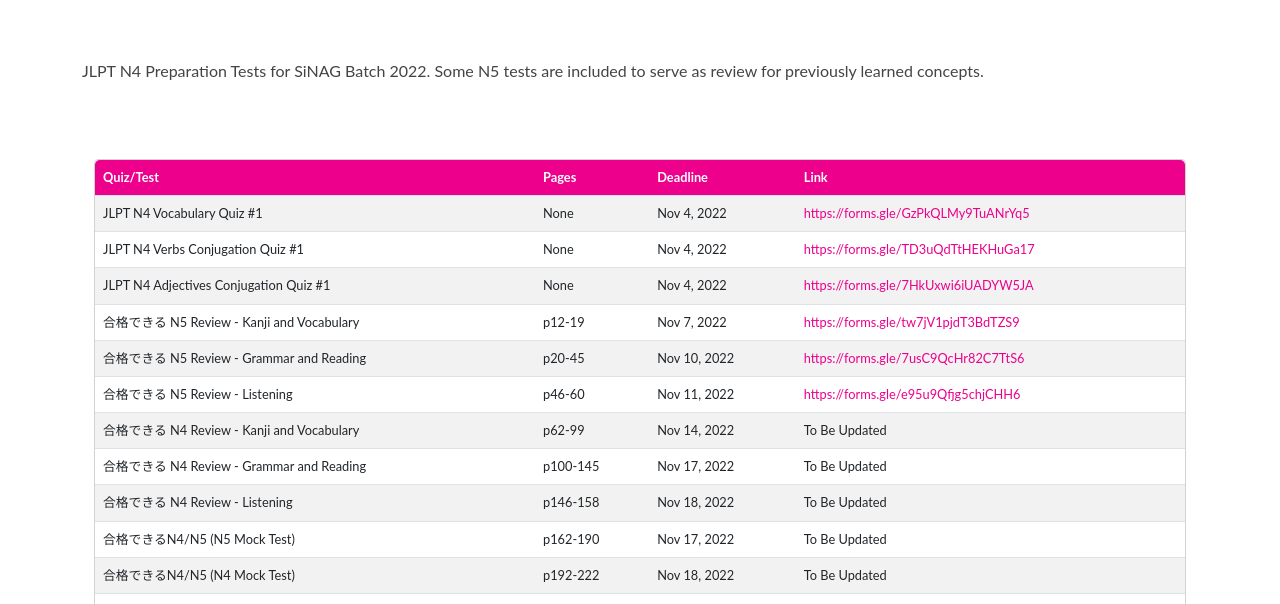
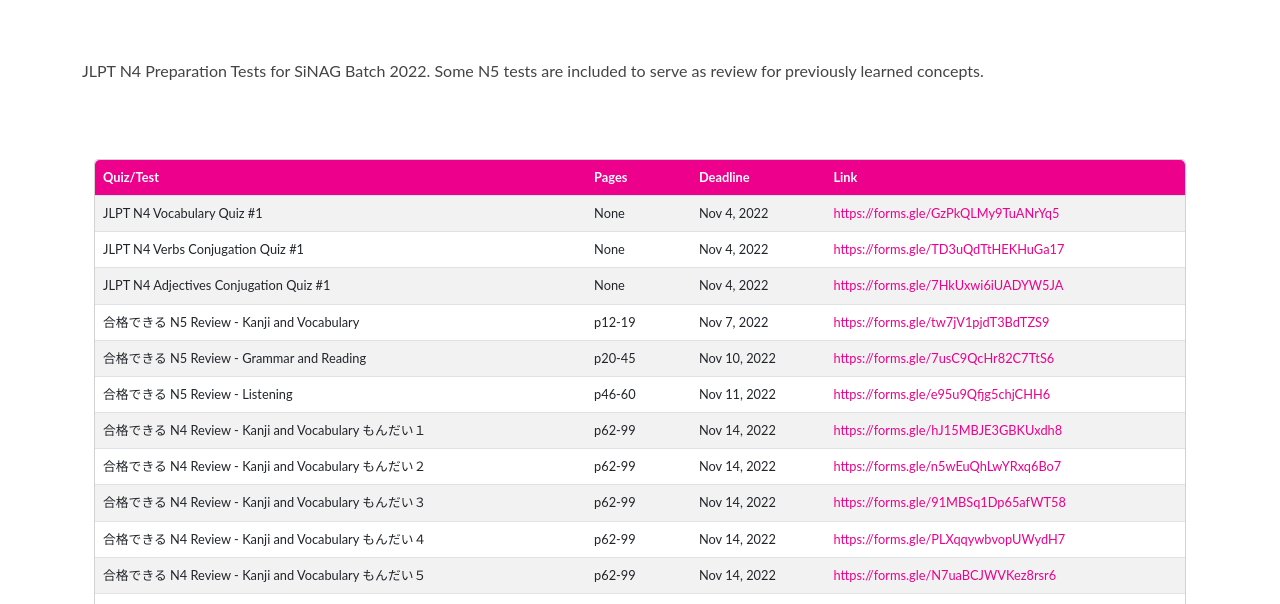
Before and after one commit to yuurarii/portfolio, a plain HTML site: page jlptnfour-prep.html in a window 1280 px wide. Shown: the part 196-800 px from the top of the page. Drawn offline with Linux system fonts and the light colour scheme.

Commit message:
Added Links

```diff
--- a/jlptnfour-prep.html
+++ b/jlptnfour-prep.html
@@ -165,10 +165,34 @@
 							<td><a href="https://forms.gle/e95u9Qfjg5chjCHH6" target="blank">https://forms.gle/e95u9Qfjg5chjCHH6</a></td>
 						  </tr>
 						  <tr>
-							<td>合格できる N4 Review - Kanji and Vocabulary</td>
+							<td>合格できる N4 Review - Kanji and Vocabulary もんだい１</td>
 							<td>p62-99</td>
 							<td>Nov 14, 2022</td>
-							<td>To Be Updated</td>
+							<td><a href="https://forms.gle/hJ15MBJE3GBKUxdh8" target="blank">https://forms.gle/hJ15MBJE3GBKUxdh8</a></td>
+						  </tr>
+						  <tr>
+							<td>合格できる N4 Review - Kanji and Vocabulary もんだい２</td>
+							<td>p62-99</td>
+							<td>Nov 14, 2022</td>
+							<td><a href="https://forms.gle/n5wEuQhLwYRxq6Bo7" target="blank">https://forms.gle/n5wEuQhLwYRxq6Bo7</a></td>
+						  </tr>
+						  <tr>
+							<td>合格できる N4 Review - Kanji and Vocabulary もんだい３</td>
+							<td>p62-99</td>
+							<td>Nov 14, 2022</td>
+							<td><a href="https://forms.gle/91MBSq1Dp65afWT58" target="blank">https://forms.gle/91MBSq1Dp65afWT58</a></td>
+						  </tr>
+						  <tr>
+							<td>合格できる N4 Review - Kanji and Vocabulary もんだい４</td>
+							<td>p62-99</td>
+							<td>Nov 14, 2022</td>
+							<td><a href="https://forms.gle/PLXqqywbvopUWydH7" target="blank">https://forms.gle/PLXqqywbvopUWydH7</a></td>
+						  </tr>
+						  <tr>
+							<td>合格できる N4 Review - Kanji and Vocabulary もんだい５</td>
+							<td>p62-99</td>
+							<td>Nov 14, 2022</td>
+							<td><a href="https://forms.gle/N7uaBCJWVKez8rsr6" target="blank">https://forms.gle/N7uaBCJWVKez8rsr6</a></td>
 						  </tr>
 						  <tr>
 							<td>合格できる N4 Review - Grammar and Reading</td>
@@ -180,16 +204,16 @@
 							<td>合格できる N4 Review - Listening</td>
 							<td>p146-158</td>
 							<td>Nov 18, 2022</td>
-							<td>To Be Updated</td>
+							<td><a href="https://forms.gle/4XByAWy8TeAZ1tsR8" target="blank">https://forms.gle/4XByAWy8TeAZ1tsR8</a></td>
 						  </tr>
 						  <tr>
-							<td>合格できるN4/N5 (N5 Mock Test)</td>
+							<td>合格できる　(N5 Mock Test)</td>
 							<td>p162-190</td>
 							<td>Nov 17, 2022</td>
 							<td>To Be Updated</td>
 						  </tr>
 						  <tr>
-							<td>合格できるN4/N5 (N4 Mock Test)</td>
+							<td>合格できる (N4 Mock Test)</td>
 							<td>p192-222</td>
 							<td>Nov 18, 2022</td>
 							<td>To Be Updated</td>
```
